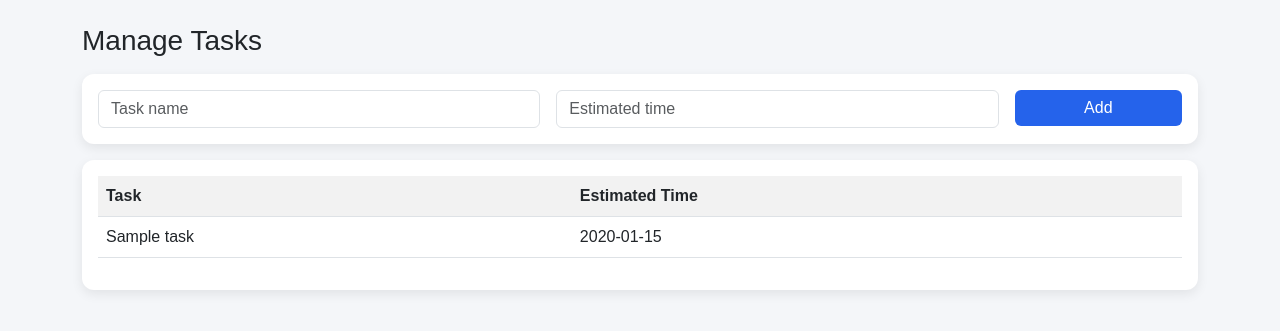
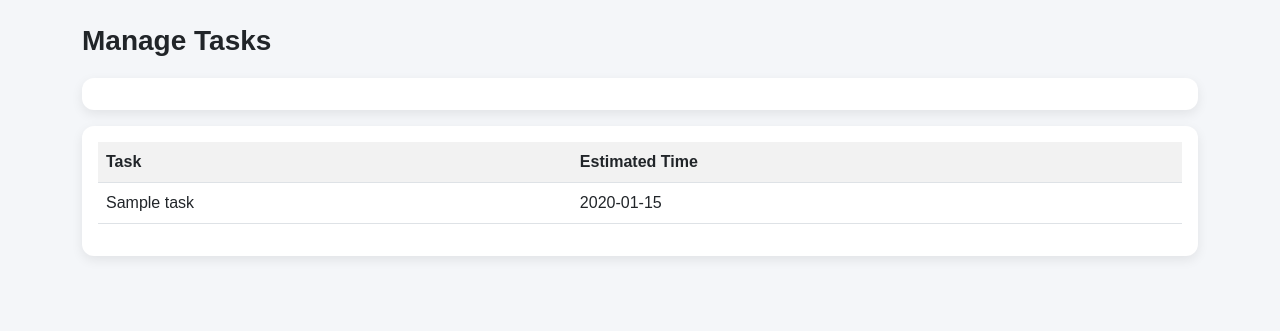
Before and after one commit to CorvusCodeReview/employee-dashboard, a Flask app: template templates/manage_tasks.html in a window 1280 px wide. Shown: the part 60-391 px from the top of the page. Run offline with Flask 3, Linux system fonts and the light colour scheme; the template is opened without the code that fills it: values that come from a table or form of the project are taken from there, others are empty; tables that the repository leaves empty hold one stand-in row (values such as "Sample post").

Commit message:
Update manage_tasks.html

```diff
--- a/templates/manage_tasks.html
+++ b/templates/manage_tasks.html
@@ -2,10 +2,11 @@
 
 {% block content %}
 
-<h3>Manage Tasks</h3>
+<h3 class="page-title">Manage Tasks</h3>
 
 <div class="card p-3 mt-3">
 
+{% if current_user.role == 'manager' %}
 <form method="POST" class="row g-3">
 
     <div class="col-md-5">
@@ -13,7 +14,7 @@
     </div>
 
     <div class="col-md-5">
-        <input name="time" class="form-control" placeholder="Estimated time" required>
+        <input name="suggested_time" class="form-control" placeholder="Estimated time (e.g. 2 hrs)" required>
     </div>
 
     <div class="col-md-2">
@@ -21,23 +22,32 @@
     </div>
 
 </form>
+{% endif %}
 
 </div>
 
 <div class="card mt-3 p-3">
 
-<table class="table table-striped">
+<table class="table table-striped table-hover">
     <tr>
         <th>Task</th>
         <th>Estimated Time</th>
     </tr>
 
+    {% if tasks %}
         {% for task in tasks %}
         <tr>
             <td>{{ task.name }}</td>
             <td>{{ task.suggested_time }}</td>
         </tr>
         {% endfor %}
+    {% else %}
+        <tr>
+            <td colspan="2" class="text-center text-muted">
+                No tasks added yet
+            </td>
+        </tr>
+    {% endif %}
 </table>
 
 </div>
```
Lines whose indentation alone changed are shown as unchanged.
